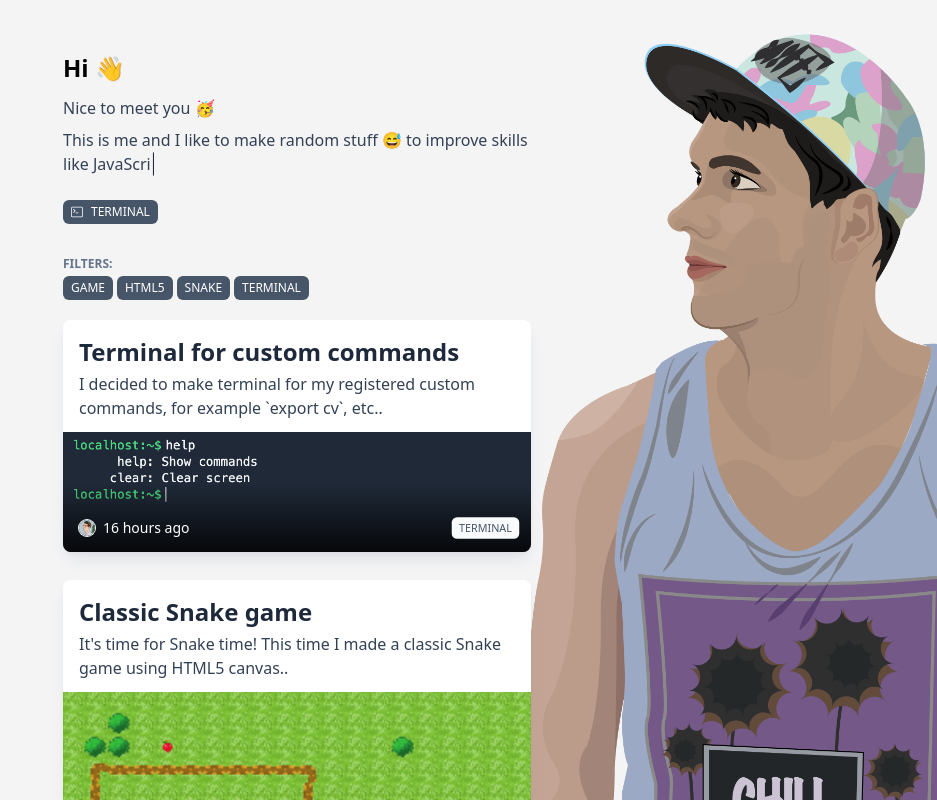
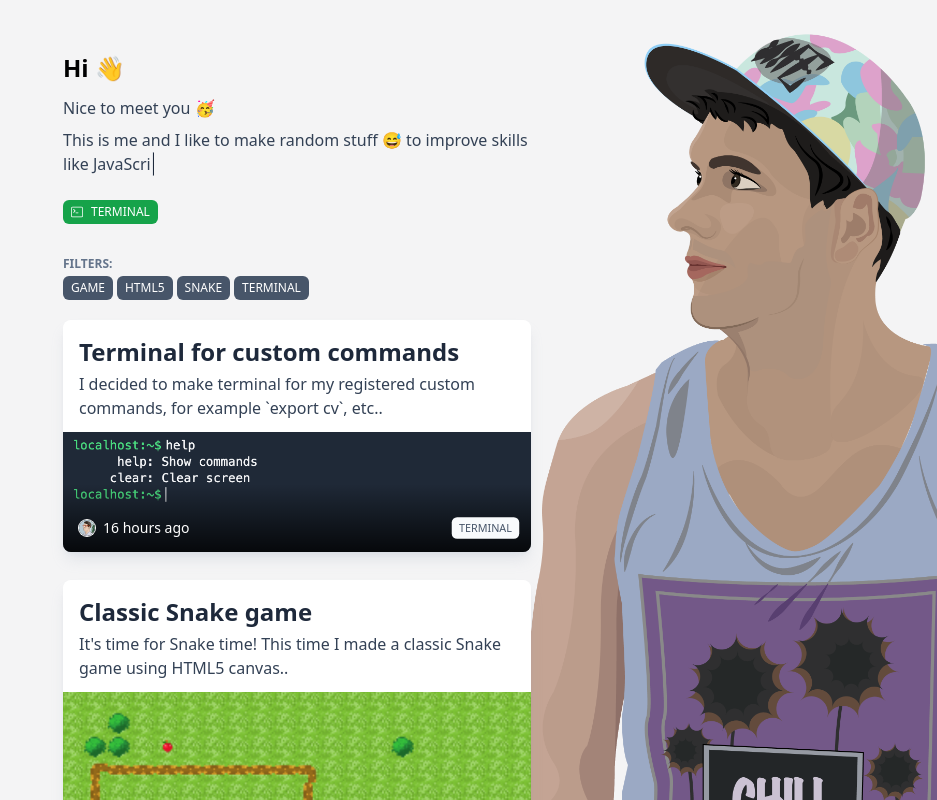
Before and after one commit to aprusovas/aprusovas.github.io, a React (Create React App) app: page / in a window 1280 px wide. Shown: the top 800 px of the page, without its empty margins (343-1280 px from the left). Built offline with nearby package versions, Linux system fonts and the light colour scheme.

Commit message:
Changed terminal button color

```diff
--- a/src/components/App.tsx
+++ b/src/components/App.tsx
@@ -69,7 +69,7 @@ const OpenTerminalButton = () => {
     }
     return (
         <div className="px-4 md:px-0">
-            <div onClick={onClick} className={`rounded-md text-white text-xs uppercase px-2 py-1 cursor-pointer transition-colors flex items-center gap-x-2 bg-slate-600 hover:bg-slate-900 w-fit`}>
+            <div onClick={onClick} className={`rounded-md text-white text-xs uppercase px-2 py-1 cursor-pointer transition-colors flex items-center gap-x-2 bg-green-600 hover:bg-green-700 w-fit`}>
                 <BsTerminal/>
                 Terminal
                 {open && <RiCloseFill/>}
```
